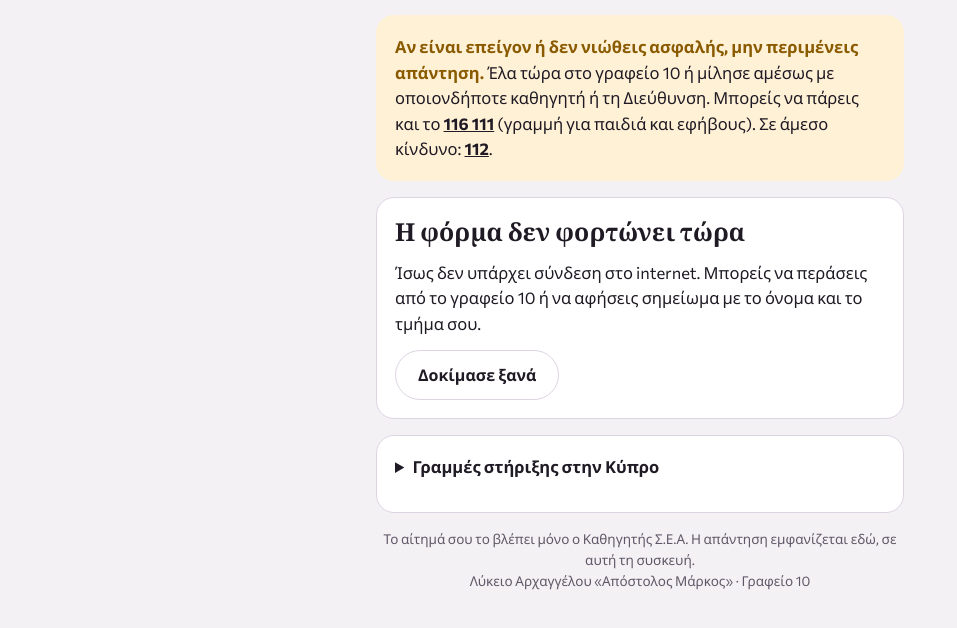
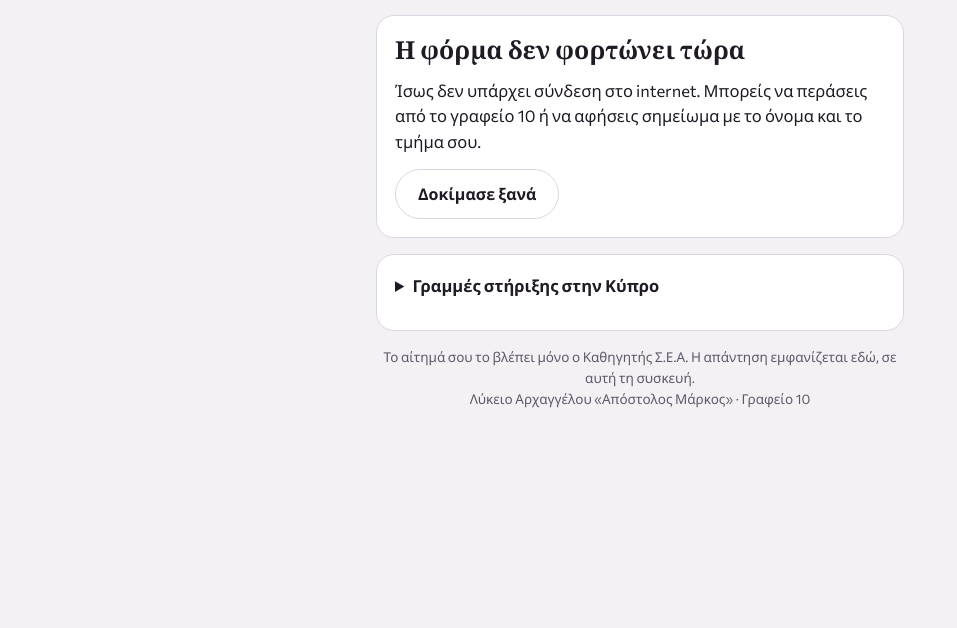
Before and after one commit to ktorasstelios7-creator/ergaleiothiki, a plain HTML site: page aitima-sea/index.html in a window 1280 px wide. Shown: the part 264-892 px from the top of the page, without its empty margins (0-957 px from the left). After the commit the page ends 800 px from the top, so only its background shows below. Drawn offline with Linux system fonts and the light colour scheme.

Commit message:
Αφαίρεση πλαισίου «επείγον» από τη φόρμα αιτήματος
Co-Authored-By: Claude Opus 5.5 <noreply@anthropic.com>
Claude-Session: https://claude.ai/code/session_01MgZ8o6ndXwxu9URV7Lik5Q

```diff
--- a/aitima-sea/index.html
+++ b/aitima-sea/index.html
@@ -88,10 +88,6 @@ window.SEA_CONFIG = {
     <h1>Θέλεις να τα πούμε;</h1>
     <p>Στείλε αίτημα για συνάντηση με τον Καθηγητή Συμβουλευτικής και Επαγγελματικής Αγωγής. Μπορείς να έρθεις για οτιδήποτε: επιλογές μαθημάτων, σπουδές, κάτι που σε απασχολεί, φίλους, οικογένεια ή απλώς για να μιλήσεις.</p>
   </header>
-
-  <aside class="card urgent" aria-label="Αν είναι επείγον">
-    <p><b>Αν είναι επείγον ή δεν νιώθεις ασφαλής, μην περιμένεις απάντηση.</b> Έλα τώρα στο γραφείο 10 ή μίλησε αμέσως με οποιονδήποτε καθηγητή ή τη Διεύθυνση. Μπορείς να πάρεις και το <a href="tel:116111">116 111</a> (γραμμή για παιδιά και εφήβους). Σε άμεσο κίνδυνο: <a href="tel:112">112</a>.</p>
-  </aside>
 
   <main id="view"><section class="card"><p class="hint">Φορτώνει…</p></section></main>
 
```
